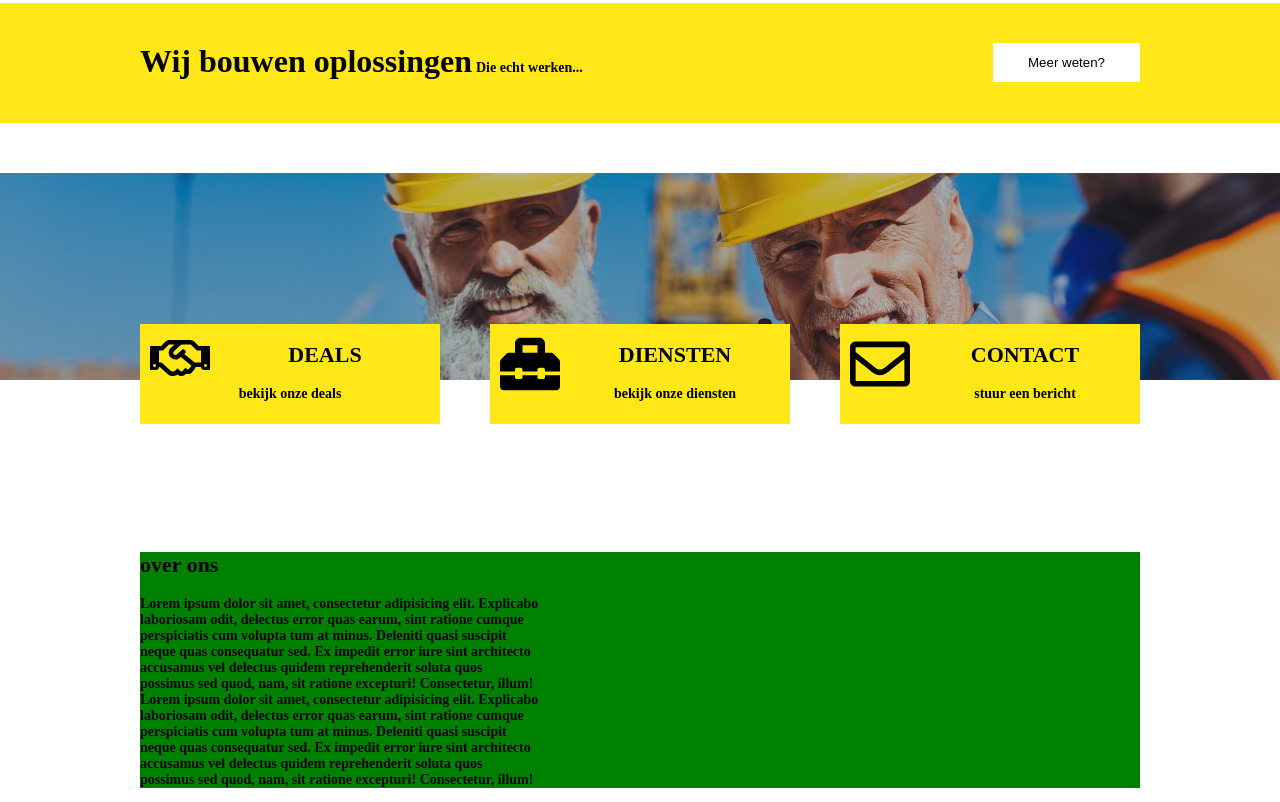
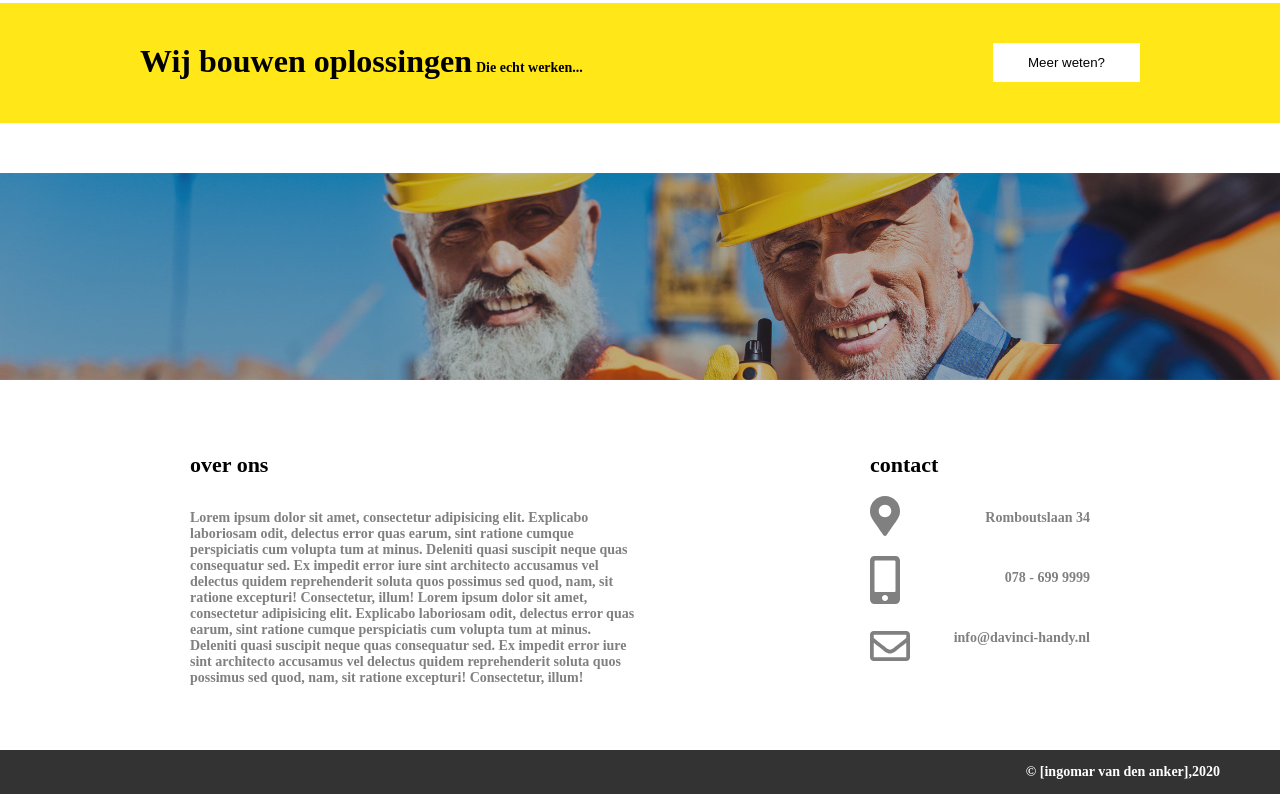
Before and after one commit to 99064187/week-2-website, a plain HTML site: page index.html in a window 1280 px wide. Shown: the part 777-1579 px from the top of the page. Drawn offline with Linux system fonts and the light colour scheme.

Commit message:
home af
home af

```diff
--- a/index.html
+++ b/index.html
@@ -61,27 +61,12 @@
 
   	<img class="footer" src="1/img/footer.jpg" alt="blij ei">
 
-  <div class="block">
-	  	<div class="blocken-sub1">
-	  		 <svg aria-hidden="true" focusable="false" data-prefix="far" data-icon="handshake" class="icon svg-inline--fa fa-handshake fa-w-20" role="img" xmlns="http://www.w3.org/2000/svg" viewBox="0 0 640 512"><path fill="currentColor" d="M519.2 127.9l-47.6-47.6A56.252 56.252 0 0 0 432 64H205.2c-14.8 0-29.1 5.9-39.6 16.3L118 127.9H0v255.7h64c17.6 0 31.8-14.2 31.9-31.7h9.1l84.6 76.4c30.9 25.1 73.8 25.7 105.6 3.8 12.5 10.8 26 15.9 41.1 15.9 18.2 0 35.3-7.4 48.8-24 22.1 8.7 48.2 2.6 64-16.8l26.2-32.3c5.6-6.9 9.1-14.8 10.9-23h57.9c.1 17.5 14.4 31.7 31.9 31.7h64V127.9H519.2zM48 351.6c-8.8 0-16-7.2-16-16s7.2-16 16-16 16 7.2 16 16c0 8.9-7.2 16-16 16zm390-6.9l-26.1 32.2c-2.8 3.4-7.8 4-11.3 1.2l-23.9-19.4-30 36.5c-6 7.3-15 4.8-18 2.4l-36.8-31.5-15.6 19.2c-13.9 17.1-39.2 19.7-55.3 6.6l-97.3-88H96V175.8h41.9l61.7-61.6c2-.8 3.7-1.5 5.7-2.3H262l-38.7 35.5c-29.4 26.9-31.1 72.3-4.4 101.3 14.8 16.2 61.2 41.2 101.5 4.4l8.2-7.5 108.2 87.8c3.4 2.8 3.9 7.9 1.2 11.3zm106-40.8h-69.2c-2.3-2.8-4.9-5.4-7.7-7.7l-102.7-83.4 12.5-11.4c6.5-6 7-16.1 1-22.6L367 167.1c-6-6.5-16.1-6.9-22.6-1l-55.2 50.6c-9.5 8.7-25.7 9.4-34.6 0-9.3-9.9-8.5-25.1 1.2-33.9l65.6-60.1c7.4-6.8 17-10.5 27-10.5l83.7-.2c2.1 0 4.1.8 5.5 2.3l61.7 61.6H544v128zm48 47.7c-8.8 0-16-7.2-16-16s7.2-16 16-16 16 7.2 16 16c0 8.9-7.2 16-16 16z"></path></svg>
-	  		<h2>DEALS</h2>
-	  		<p>bekijk onze deals</p>
-	  	</div>
-	  	<div class="blocken-sub2">
-	  		 <svg aria-hidden="true" data-prefix="fas" data-icon="toolbox" class="icon svg-inline--fa fa-toolbox fa-w-16" role="img" xmlns="http://www.w3.org/2000/svg" viewBox="0 0 512 512"><path fill="currentColor" d="M502.63 214.63l-45.25-45.25c-6-6-14.14-9.37-22.63-9.37H384V80c0-26.51-21.49-48-48-48H176c-26.51 0-48 21.49-48 48v80H77.25c-8.49 0-16.62 3.37-22.63 9.37L9.37 214.63c-6 6-9.37 14.14-9.37 22.63V320h128v-16c0-8.84 7.16-16 16-16h32c8.84 0 16 7.16 16 16v16h128v-16c0-8.84 7.16-16 16-16h32c8.84 0 16 7.16 16 16v16h128v-82.75c0-8.48-3.37-16.62-9.37-22.62zM320 160H192V96h128v64zm64 208c0 8.84-7.16 16-16 16h-32c-8.84 0-16-7.16-16-16v-16H192v16c0 8.84-7.16 16-16 16h-32c-8.84 0-16-7.16-16-16v-16H0v96c0 17.67 14.33 32 32 32h448c17.67 0 32-14.33 32-32v-96H384v16z"></path></svg>
-	  		<h2>DIENSTEN</h2>
-	  		<P>bekijk onze diensten</p>
-	  	</div>
-	  	<div class="blocken-sub3">
-	  		 <svg aria-hidden="true" data-prefix="far" data-icon="envelope" class="icon svg-inline--fa fa-envelope fa-w-16" role="img" xmlns="http://www.w3.org/2000/svg" viewBox="0 0 512 512"><path fill="currentColor" d="M464 64H48C21.49 64 0 85.49 0 112v288c0 26.51 21.49 48 48 48h416c26.51 0 48-21.49 48-48V112c0-26.51-21.49-48-48-48zm0 48v40.805c-22.422 18.259-58.168 46.651-134.587 106.49-16.841 13.247-50.201 45.072-73.413 44.701-23.208.375-56.579-31.459-73.413-44.701C106.18 199.465 70.425 171.067 48 152.805V112h416zM48 400V214.398c22.914 18.251 55.409 43.862 104.938 82.646 21.857 17.205 60.134 55.186 103.062 54.955 42.717.231 80.509-37.199 103.053-54.947 49.528-38.783 82.032-64.401 104.947-82.653V400H48z"></path></svg>
-	  		<h2>CONTACT</h2>
-	  		<p> stuur een bericht</p>
-	  	</div>
-  </div>
-  	  	<div class="text">
+   <div class="contact_container">
+    	<div class="contact_container_sub">
+		    <div class="tekst">
 		    	<div class="over-ons">
 		    		<h2>over ons</h2>
-	  			<p>Lorem ipsum dolor sit amet, consectetur adipisicing elit. Explicabo laboriosam
+		    		<p class="lorem">Lorem ipsum dolor sit amet, consectetur adipisicing elit. Explicabo laboriosam
 					odit, delectus error quas earum, sint ratione cumque perspiciatis cum volupta
 					tum at minus. Deleniti quasi suscipit neque quas consequatur sed. Ex impedit
 					error iure sint architecto accusamus vel delectus quidem reprehenderit soluta
@@ -92,9 +77,29 @@
 					error iure sint architecto accusamus vel delectus quidem reprehenderit soluta
 					quos possimus sed quod, nam, sit ratione excepturi! Consectetur, illum!</p>
 		    	</div>
+		    </div>
+
 		    <div class="contact">
+				<h2>contact</h2>
+		    	<div class="map-marker">
+		    		<svg aria-hidden="true" data-prefix="fas" data-icon="map-marker-alt" class="svg-inline--fa fa-map-marker-alt fa-w-12" role="img" xmlns="http://www.w3.org/2000/svg" viewBox="0 0 384 512"><path fill="currentColor" d="M172.268 501.67C26.97 291.031 0 269.413 0 192 0 85.961 85.961 0 192 0s192 85.961 192 192c0 77.413-26.97 99.031-172.268 309.67-9.535 13.774-29.93 13.773-39.464 0zM192 272c44.183 0 80-35.817 80-80s-35.817-80-80-80-80 35.817-80 80 35.817 80 80 80z"></path></svg>
+		    		<p>Romboutslaan 34</p>
+		    	</div>
 
+		   		<div class="mobile">
+		    		<svg aria-hidden="true" data-prefix="fas" data-icon="mobile-alt" class=" svg-inline--fa fa-mobile-alt fa-w-10" role="img" xmlns="http://www.w3.org/2000/svg" viewBox="0 0 320 512"><path fill="currentColor" d="M272 0H48C21.5 0 0 21.5 0 48v416c0 26.5 21.5 48 48 48h224c26.5 0 48-21.5 48-48V48c0-26.5-21.5-48-48-48zM160 480c-17.7 0-32-14.3-32-32s14.3-32 32-32 32 14.3 32 32-14.3 32-32 32zm112-108c0 6.6-5.4 12-12 12H60c-6.6 0-12-5.4-12-12V60c0-6.6 5.4-12 12-12h200c6.6 0 12 5.4 12 12v312z"></path></svg>
+		    		<p>078 - 699 9999</p>
 		    	</div>
+
+		    	<div class="envelop">
+		    		<svg aria-hidden="true" data-prefix="far" data-icon="envelope" class=" svg-inline--fa fa-envelope fa-w-16" role="img" xmlns="http://www.w3.org/2000/svg" viewBox="0 0 512 512"><path fill="currentColor" d="M464 64H48C21.49 64 0 85.49 0 112v288c0 26.51 21.49 48 48 48h416c26.51 0 48-21.49 48-48V112c0-26.51-21.49-48-48-48zm0 48v40.805c-22.422 18.259-58.168 46.651-134.587 106.49-16.841 13.247-50.201 45.072-73.413 44.701-23.208.375-56.579-31.459-73.413-44.701C106.18 199.465 70.425 171.067 48 152.805V112h416zM48 400V214.398c22.914 18.251 55.409 43.862 104.938 82.646 21.857 17.205 60.134 55.186 103.062 54.955 42.717.231 80.509-37.199 103.053-54.947 49.528-38.783 82.032-64.401 104.947-82.653V400H48z"></path></svg>
+		    		<p>info@davinci-handy.nl</p>
+		    	</div>
+		    </div>
+    	</div>
+    </div>
+    <div class="naam">
+    	<p>&copy; [ingomar van den anker],2020</p>
     </div>
 
 </body>
--- a/style.css
+++ b/style.css
@@ -224,11 +224,86 @@ li.dropdown {
     margin-left: 10px;
     float: left;
 }
-.text{
-  	width: 1000px;
-  	margin:0 auto;
-  	background-color: green;
+.tekst{
+    float: left;
+    width: 600px;
 }
-.over-ons{
-	max-width:400px;
+
+.lorem{
+    color: grey;
+    max-width: 450px;
+    float: left;
 }
+.contact_container{
+    position: relative;
+    float: left;
+    width: 100%;
+    padding: 50px 0;
+}
+    .contact_container_sub{
+        margin: auto;
+        max-width: 900px;
+    }
+        .contact{
+            float: right;
+            width: 220px;
+        }
+
+        .map-marker{
+            color: grey;
+            display: block;
+            height: 60px;
+        }
+
+        .map-marker svg{
+            float: left;
+            width: 30px;
+        }
+
+        .map-marker p{
+            float: right;
+        }
+
+        .mobile{
+            color: grey;
+            display: block;
+            height: 60px;
+        }
+
+        .mobile svg{
+            float: left;
+            width: 30px;
+        }
+
+        .mobile p{
+            float: right;
+        }
+
+        .envelop{
+            color: grey;
+            display: block;
+            height: 60px;
+        }
+
+        .envelop svg{
+            float: left;
+            width: 40px;
+            padding-top: 10px;
+        }
+
+        .envelop p{
+            float: right;
+        }
+
+        .naam{
+        	background-color:#333;
+        	position:relative;
+        	float:left;
+        	width:100%;
+
+        }
+        .naam p{
+        	color:white;
+        	float:right;
+        	margin-right:60px;
+        }
```
Lines whose indentation alone changed are shown as unchanged.
